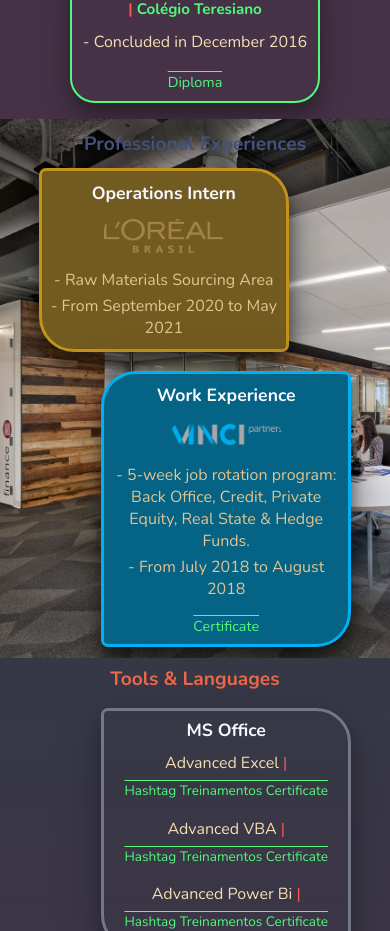
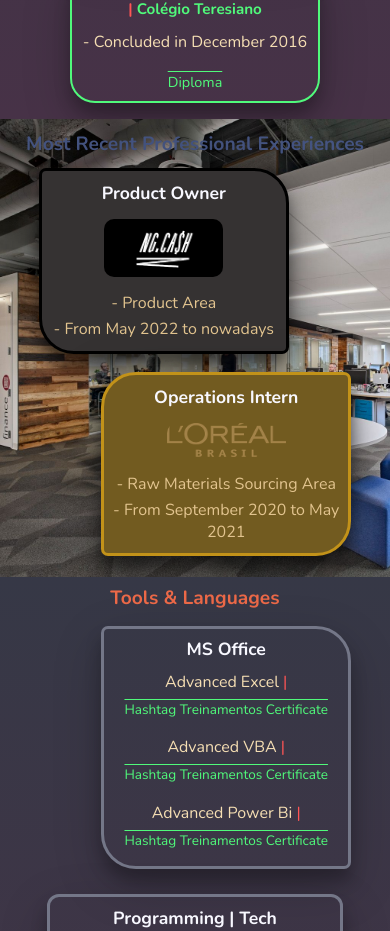
Before and after one commit to joaofelipelliccione/JF_professional_portfolio, a React (Create React App) app: page / in a window 390 px wide. Shown: the part 1238-2169 px from the top of the page. Built offline with nearby package versions, Linux system fonts and the light colour scheme.

Commit message:
Adicionando trabalho NG mobile.

```diff
--- a/src/components/mobile/cv/MobileProfessionalXp.jsx
+++ b/src/components/mobile/cv/MobileProfessionalXp.jsx
@@ -1,15 +1,29 @@
 import React from 'react';
+import logoNg from '../../../images/logo-ng.jpg';
 import logoLoreal from '../../../images/logo-loreal.png';
-import logoVinci from '../../../images/logo-vinci.png';
-import certificadoVinci from '../../../certificates/certificado-vinci.pdf';
+// import logoVinci from '../../../images/logo-vinci.png';
+// import certificadoVinci from '../../../certificates/certificado-vinci.pdf';
 import '../../../styles/mobile/cv/mobileProfessionalXp.css';
 
 function MobileProfessionalXp() {
   return (
     <section id="mobProfessionalXp">
-      <h2>Professional Experiences</h2>
+      <h2>Most Recent Professional Experiences</h2>
 
       <div id="mobProfXpContainer">
+        <div id="mobNgContainer">
+          <h3>Product Owner</h3>
+          <a id="mobNgImgContainer" href="https://ng.cash/" rel="noreferrer" target="_blank">
+            <img src={ logoNg } alt="Logo NG.CASH" />
+          </a>
+          <span className="mobProfXpContent">
+            - Product Area
+          </span>
+          <span className="mobProfXpContent">
+            - From May 2022 to nowadays
+          </span>
+        </div>
+
         <div id="mobLorealContainer">
           <h3>Operations Intern</h3>
           <a id="mobLorealImgContainer" href="https://www.loreal.com/pt-br/brazil/" rel="noreferrer" target="_blank">
@@ -23,7 +37,7 @@
           </span>
         </div>
 
-        <div id="mobVinciContainer">
+        {/* <div id="mobVinciContainer">
           <h3>Work Experience</h3>
           <a id="mobVinciImgContainer" href="https://www.vincipartners.com/" rel="noreferrer" target="_blank">
             <img src={ logoVinci } alt="Logo Vinci" />
@@ -37,7 +51,7 @@
           <div id="mobVinciCertificate">
             <a href={ certificadoVinci } target="_blank" rel="noreferrer">Certificate</a>
           </div>
-        </div>
+        </div> */}
       </div>
     </section>
   );
--- a/src/styles/mobile/cv/mobileProfessionalXp.css
+++ b/src/styles/mobile/cv/mobileProfessionalXp.css
@@ -27,9 +27,9 @@
   width: 80%;
 }
 
-#mobLorealContainer {
-  background-color: rgb(114, 91, 32);
-  border: solid 3px rgb(194, 146, 25);
+#mobNgContainer {
+  background-color: rgb(53, 50, 50);
+  border: solid 3px black;
   border-radius: 7px 35px;
   box-shadow: 0 12px 16px 0 rgba(0, 0, 0, 0.5), 0 17px 50px 0 rgba(0, 0, 0, 0.5);
   align-self: flex-start;
@@ -37,6 +37,40 @@
   flex-direction: column;
   text-align: center;
   width: 80%;
+  margin-bottom: 3%;
+  padding: 0 1% 2%;
+}
+
+#mobNgContainer h3 {
+  font-size: 1.1em;
+  color: ghostwhite;
+  margin-top: 4%;
+  margin-bottom: 1%;
+}
+
+#mobNgImgContainer {
+  display: block;
+  margin-top: 5%;
+  margin-bottom: 4%;
+  -webkit-tap-highlight-color: rgba(255, 255, 255, 0);
+}
+
+#mobNgImgContainer img {
+  border-radius: 10px;
+  width: 50%;
+}
+
+#mobLorealContainer {
+  background-color: rgb(114, 91, 32);
+  border: solid 3px rgb(194, 146, 25);
+  border-radius: 35px 7px;
+  box-shadow: 0 12px 16px 0 rgba(0, 0, 0, 0.5), 0 17px 50px 0 rgba(0, 0, 0, 0.5);
+  align-self: flex-end;
+  display: flex;
+  flex-direction: column;
+  text-align: center;
+  width: 80%;
+  margin-top: 3%;
   margin-bottom: 3%;
   padding: 0 1% 2%;
 }
@@ -60,7 +94,7 @@
   width: 50%;
 }
 
-#mobVinciContainer {
+/* #mobVinciContainer {
   background-color: #056385;
   border: solid 3px #00b0f2;
   border-radius: 35px 7px;
@@ -72,40 +106,40 @@
   width: 80%;
   margin-top: 3%;
   padding: 0 3% 2%;
-}
+} */
 
-#mobVinciContainer h3 {
+/* #mobVinciContainer h3 {
   font-size: 1.1em;
   color: ghostwhite;
   margin-top: 4%;
   margin-bottom: 3%;
-}
+} */
 
-#mobVinciImgContainer {
+/* #mobVinciImgContainer {
   display: block;
   margin-top: 5%;
   margin-bottom: 6%;
   -webkit-tap-highlight-color: rgba(255, 255, 255, 0);
-}
+} */
 
-#mobVinciImgContainer img {
+/* #mobVinciImgContainer img {
   border-radius: 10px;
   width: 50%;
-}
+} */
 
-#mobVinciCertificate {
+/* #mobVinciCertificate {
   width: fit-content;
   align-self: center;
   margin-top: 5%;
   margin-bottom: 0;
-}
+} */
 
-#mobVinciCertificate a {
+/* #mobVinciCertificate a {
   color: #50fa7b;
   font-size: 0.9em;
   text-decoration: overline;
   -webkit-tap-highlight-color: rgba(255, 255, 255, 0);
-}
+} */
 
 /* Classes compartilhadas pelos elementos da seção. */
 .mobProfXpContent {
```
